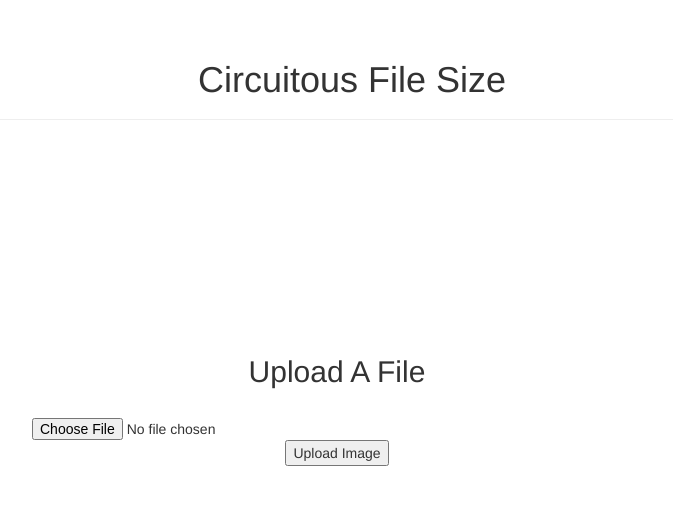
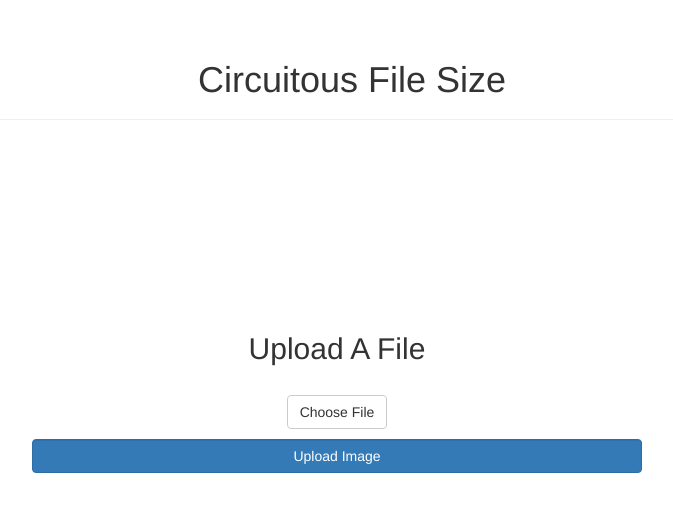
Before and after one commit to MityaDSCH/fcc-meta, a website: page src/index.html in a window 1280 px wide. Shown: the whole page, without its empty margins (303-976 px from the left). Drawn offline with nearby package versions, Linux system fonts and the light colour scheme.

Commit message:
all done

```diff
--- a/src/index.html
+++ b/src/index.html
@@ -12,8 +12,8 @@
         <h1 class="text-center">Circuitous File Size</h1>
       </div>
       <div class="row">
-        <div class="col-sm-3"></div>
-        <div class="col-sm-6 text-center">
+        <div class="col-xs-3"></div>
+        <div class="col-xs-6 text-center">
           <h2>Upload A File</h2>
           <br />
           <!-- <form enctype="multipart/form-data" method="post" action"/api/fileanalyse>
@@ -22,12 +22,16 @@
             </span>
           </form> -->
           <form id="uploadForm"
+            class="form-group"
             enctype="multipart/form-data"
             action="/api/fileanalyse"
             method="post"
           >
-            <input type="file" name="thing" />
-            <input type="submit" value="Upload Image" name="submit">
+            <div class="btn btn-default btn-file">
+              Choose File<input type="file" name="thing" />
+            </div>
+            <br />
+            <input class="form-control btn-primary" type="submit" value="Upload Image" name="submit">
           </form>
         </div>
       </div>
@@ -53,6 +57,9 @@
         cursor: inherit;
         display: block;
     }
+    .btn-primary {
+      margin-top: 10px;
+    }
     </style>
 
   </body>
--- a/src/main.js
+++ b/src/main.js
@@ -13,7 +13,9 @@ app.route('/').get(function(req, res) {
 });
 
 app.post('/api/fileanalyse', upload.single('thing'), function(req, res) {
-  console.log(req.file);
+  res.json({
+    size: req.file.size
+  });
 });
 
 app.listen(process.env.PORT || 8080, function() {
```
